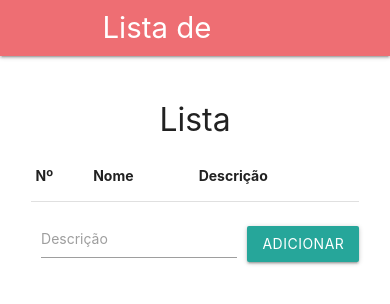
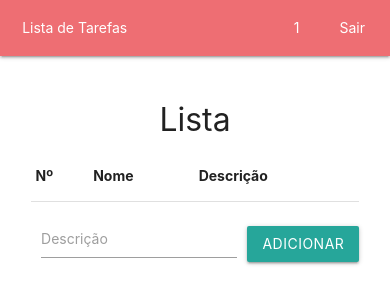
Before and after one commit to RicardoBaltazar/Curso-Javascript, a PHP site: page /todolist.php in a window 390 px wide. Shown: the top 304 px of the page. Run offline with PHP 8.4, Linux system fonts and the light colour scheme; the visitor is signed in with stand-in values (Sample User, id 1); data that the repository does not hold is empty.

Commit message:
feature - mostrar lista referente a cada sessão. style - criando responsividade

```diff
--- a/index.css
+++ b/index.css
@@ -4,8 +4,9 @@
     box-sizing: border-box;
 }
 
+
 .home-page header nav {
-    max-width: 100%;
+    width: 100%;
     padding: 0 10px;
 }
 
@@ -20,9 +21,19 @@
     font-size: 18px;
 }
 
-@media(max-width: 1023px){
-    .link-login{
-        display: block;
+@media(max-width: 992px){
+
+    .home-page header nav{
 
     }
+
+    .home-page header nav .brand-logo {
+        font-size: 14px;
+        left: 31%;
+        padding-right: 100px;
+    }
+
+    .hide-on-med-and-down{
+        display: block !important;
+    }
 }
--- a/todolist.php
+++ b/todolist.php
@@ -57,10 +57,11 @@ $name = $_SESSION['name'];
                             </tr>
 
                             <?php
-                            $item = mysqli_query($connect, "SELECT * FROM list");
+                            //$item = mysqli_query($connect, "SELECT * FROM list");
+                            $item = mysqli_query($connect, "SELECT * from list where list.user = '$name'");
                             while ($row = mysqli_fetch_array($item)) {
                                 echo "<tr><td>" . $row['id'] . "</td>
-                                <td style='margin-left:25px;'>" . $row['user'] . "</td>
+                                <td style='margin-left:25px;'>" . $name . "</td>
                                 <td>" . $row['item'] . "</td>
                                 <td>
                                     <a href='delete_items.php?delete-id=" . $row['id'] . "'' class='btn-floating red'>
```
